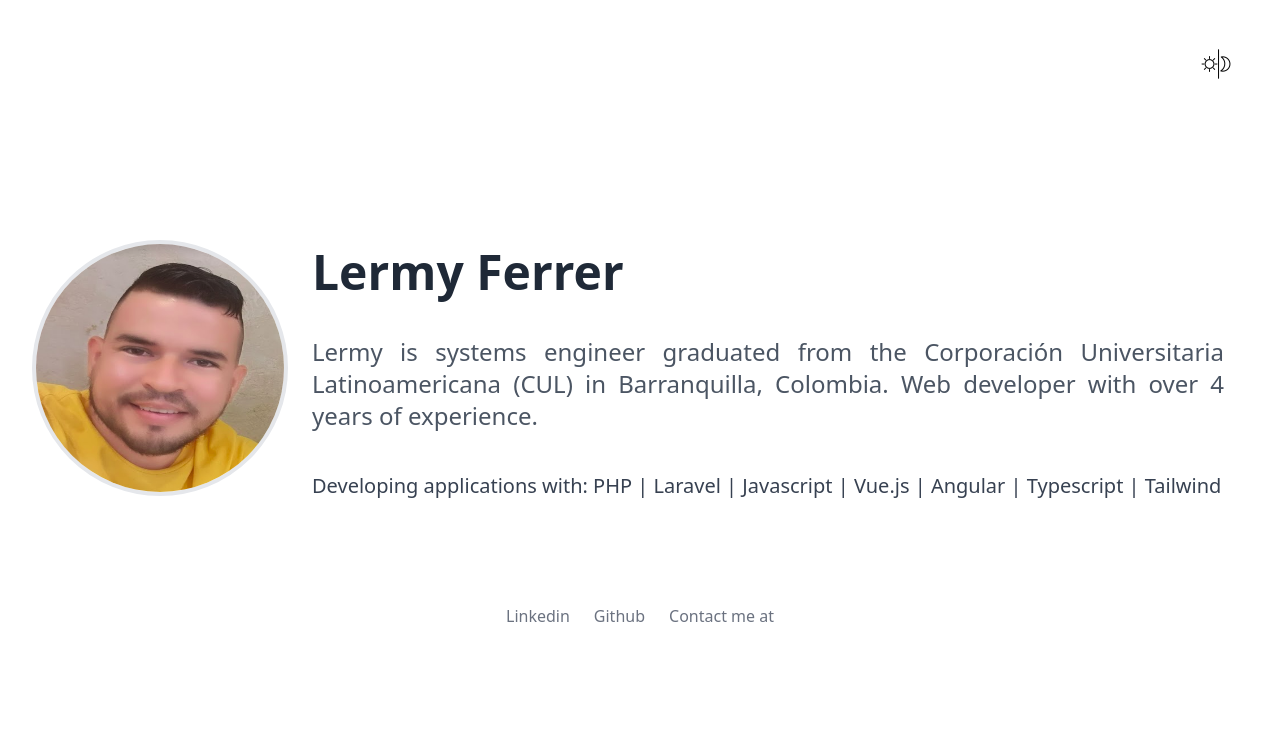
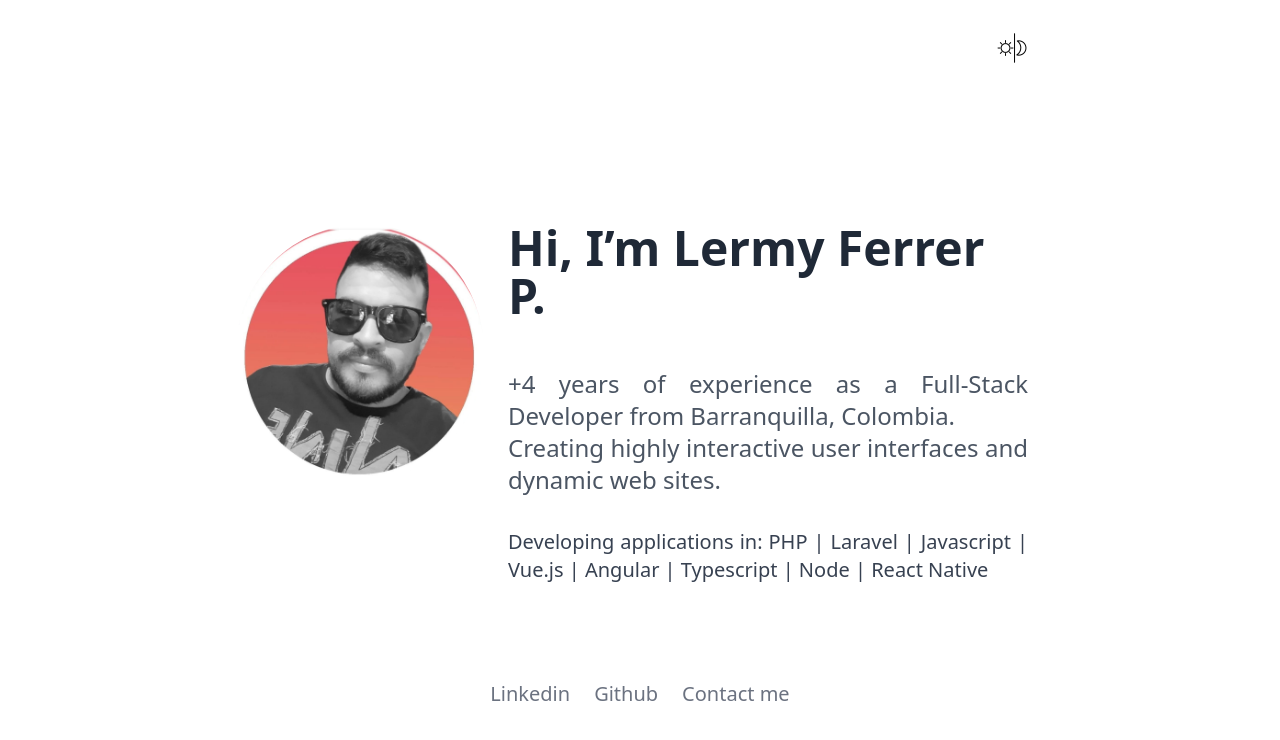
Before and after one commit to lermyferrer/portfolio-web, a Vue app: page / in a window 1280 px wide. Shown: the top 740 px of the page. Built offline with nearby package versions, Linux system fonts and the light colour scheme.

Commit message:
new design portfolio

```diff
--- a/src/App.vue
+++ b/src/App.vue
@@ -1,6 +1,5 @@
 <script setup>
 import { ref } from "vue";
-import { useThemeDark } from './composables/useThemeDark'
 
 import HomeView from "./views/HomeView.vue";
 
@@ -24,18 +23,14 @@ const toggleDarkMode = ref(document.documentElement.className === 'dark');
 </script>
 
 <template>
+  <section>
     <div class="flex justify-end p-4">
-    <img
-        alt="dark_mode"
-        class="cursor-pointer"
-        :class="[ toggleDarkMode ? 'dark-mode-img' : 'light-mode-img' ]"
-        src="@/assets/images/mode_dark.png"
-        @click="changeDarkMode"
-      />
+      <img alt="dark_mode" class="cursor-pointer" :class="[toggleDarkMode ? 'dark-mode-img' : 'light-mode-img']"
+        src="@/assets/images/mode_dark.png" @click="changeDarkMode" />
     </div>
-  <HomeView
-    message="Lermy is systems engineer graduated from the Corporación Universitaria Latinoamericana (CUL) in Barranquilla, Colombia. Web developer with over 4 years of experience." description="Developing applications with: PHP | Laravel | Javascript | Vue.js | Angular | Typescript | Tailwind"
-  />
+    <HomeView message="+4 years of experience as a Full-Stack Developer from Barranquilla, Colombia."
+      description="Developing applications in: PHP | Laravel | Javascript | Vue.js | Angular | Typescript | Node | React Native" />
+  </section>
 </template>
 
 <style scoped>
--- a/src/assets/main.css
+++ b/src/assets/main.css
@@ -1,9 +1,9 @@
 @import './base.css';
 
 #app {
-  max-width: 1280px;
+  max-width: 840px;
   margin: 0 auto;
-  padding: 2rem;
+  padding: 1rem;
 
   font-weight: normal;
 }
--- a/src/components/Footer.vue
+++ b/src/components/Footer.vue
@@ -19,10 +19,10 @@
       </li>
       <li class="socials-link">
         <a
-          class="hover:underline text-base"
+          class="hover:underline text-xl"
           href="mailto:lermy.ferrer@gmail.com"
           title="Contact me at"
-          >Contact me at</a
+          >Contact me</a
         >
       </li>
     </ul>
@@ -41,10 +41,10 @@ export default {
 }
 
 .container-footer__ul {
-  @apply flex flex-wrap items-center mt-3 text-sm font-medium text-gray-500 sm:mt-0
+  @apply flex flex-wrap items-center mt-3 text-xl font-medium text-gray-500 sm:mt-0
 }
 
 .container-footer__ul-li {
-  @apply mr-4 hover:underline md:mr-6 text-base
+  @apply mr-4 hover:underline md:mr-6 text-xl
 }
 </style>
--- a/src/views/HomeView.vue
+++ b/src/views/HomeView.vue
@@ -16,18 +16,18 @@ defineProps({
 <template>
   <div class="container-template">
     <aside class="container-template__aside">
-      <img
-        alt="logo-lermy"
-        class="inline-block h-64 w-64 rounded-full border-4"
-        src="@/assets/images/mia-2.png"
-        width="100"
-        height="100"
-      />
+      <img class="rounded-full h-64 w-64 ring-gray-300 dark:ring-gray-500 pr-2"
+        src="@/assets/images/img-face.jpeg"
+        alt="Lermy avatar"
+      >
     </aside>
     <main class="container-template-main dark:bg-gray-800" flex-grow>
-      <p class="container-template-main__title dark:text-white">Lermy Ferrer</p>
+      <p class="container-template-main__title dark:text-white">Hi, I’m Lermy Ferrer P.</p>
       <p class="container-template-main__message dark:text-white">
         {{ message }}
+      </p>
+      <p class="container-template-main__message dark:text-white">
+        Creating highly interactive user interfaces and dynamic web sites.
       </p>
       <p class="container-template-main__description dark:text-white">
         {{ description }}
@@ -44,7 +44,7 @@ defineProps({
   }
 
   .container-template__aside {
-    @apply flex justify-center p-4 sm:p-0 md:flex-none md:w-64
+    @apply flex justify-center p-4 sm:p-0 md:flex-none
   }
 
   .container-template-main {
@@ -52,14 +52,14 @@ defineProps({
   }
 
   .container-template-main__title {
-    @apply text-5xl p-2 font-semibold text-gray-800
+    @apply text-5xl pb-12 font-semibold text-gray-800
   }
 
   .container-template-main__message {
-    @apply text-2xl p-2 mt-6 text-gray-600 font-normal text-justify
+    @apply text-2xl text-gray-600 font-normal text-justify
   }
 
   .container-template-main__description {
-    @apply text-xl p-2 mt-6 text-gray-700 text-justify
+    @apply text-xl mt-8 text-gray-700 text-justify
   }
 </style>
```
Also changed, not shown: src/assets/images/github.svg (added), src/assets/images/img-face.jpeg (added). Lines whose indentation alone changed are shown as unchanged.
